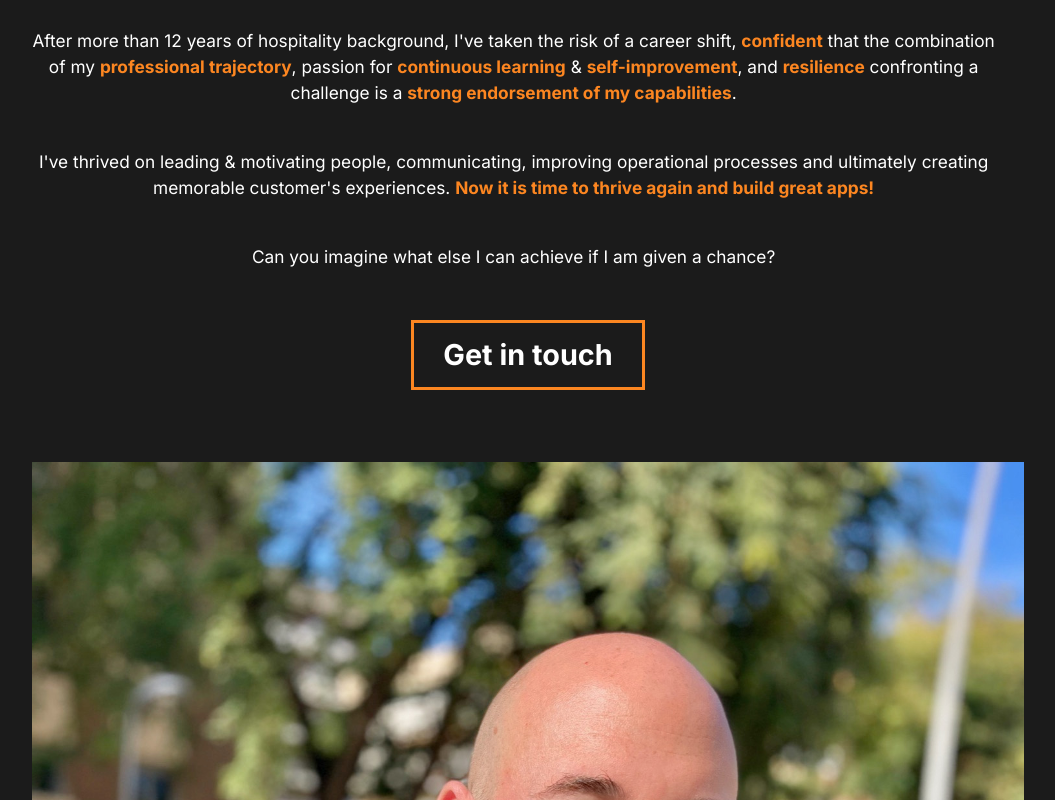
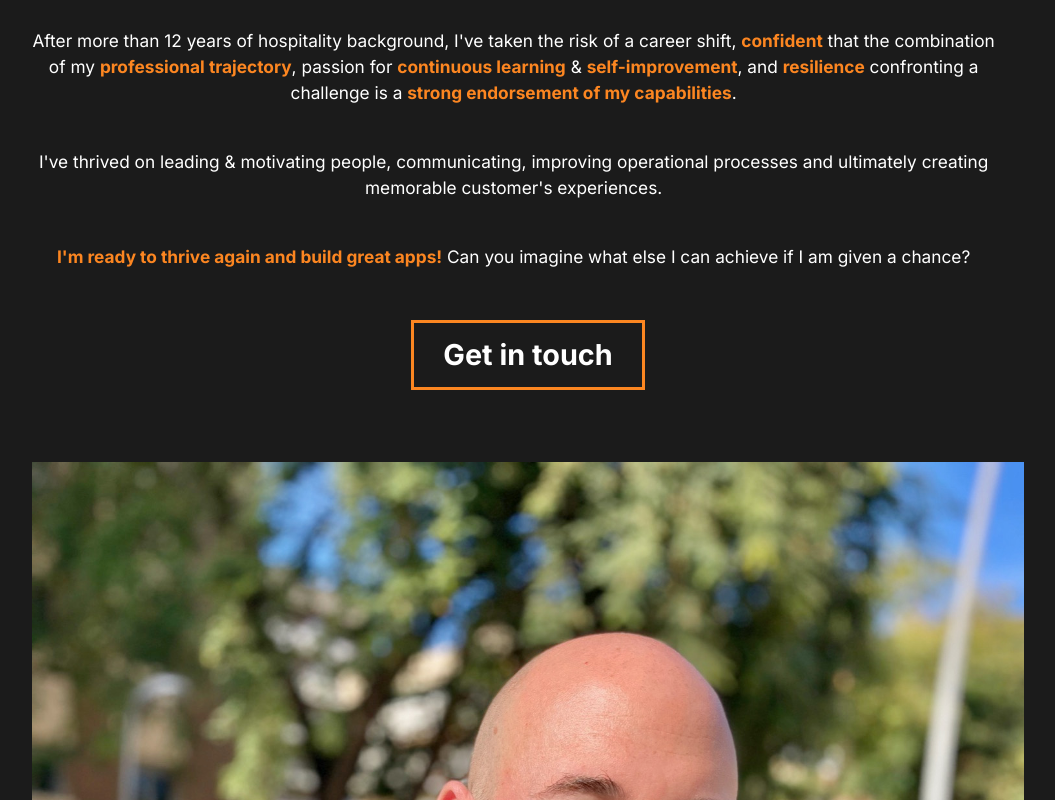
Before and after one commit to Baromeg/baromeg.github.io, a React (Create React App) app: page /#/ in a window 1280 px wide. Shown: the part 1100-1900 px from the top of the page, without its empty margins (112-1167 px from the left). Built offline with nearby package versions, Linux system fonts and the light colour scheme; a web font is replaced by a local one.

Commit message:
More changest to the statement

```diff
--- a/src/components/About.js
+++ b/src/components/About.js
@@ -55,12 +55,13 @@ const About = () => {
             </StyledHide>
             <StyledHide>
               <motion.p>
-              I've thrived on leading & motivating people, communicating, improving operational processes and ultimately creating memorable customer's experiences. <span>Now it is time to thrive again and build great apps!</span>
+              I've thrived on leading & motivating people, communicating, improving operational processes and ultimately creating memorable customer's experiences.
               </motion.p>
+              {/* <motion.p></motion.p> */}
             </StyledHide>
           </motion.div>
 
-          <motion.p variants={fade}> Can you imagine what else I can achieve if I am given a chance?</motion.p>
+          <motion.p variants={fade}><span>I'm ready to thrive again and build great apps!</span> Can you imagine what else I can achieve if I am given a chance?</motion.p>
           <motion.button variants={fade}>Get in touch</motion.button>
         </AboutDescription>
         <StyledImg>
```
Also changed, not shown: bundle.js.
